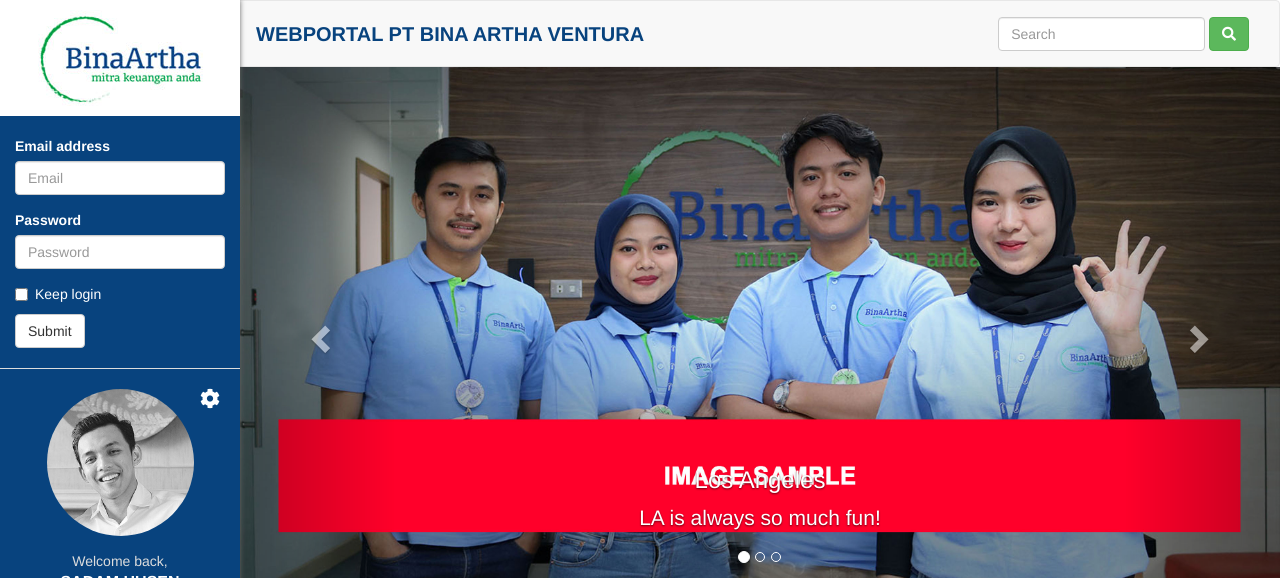
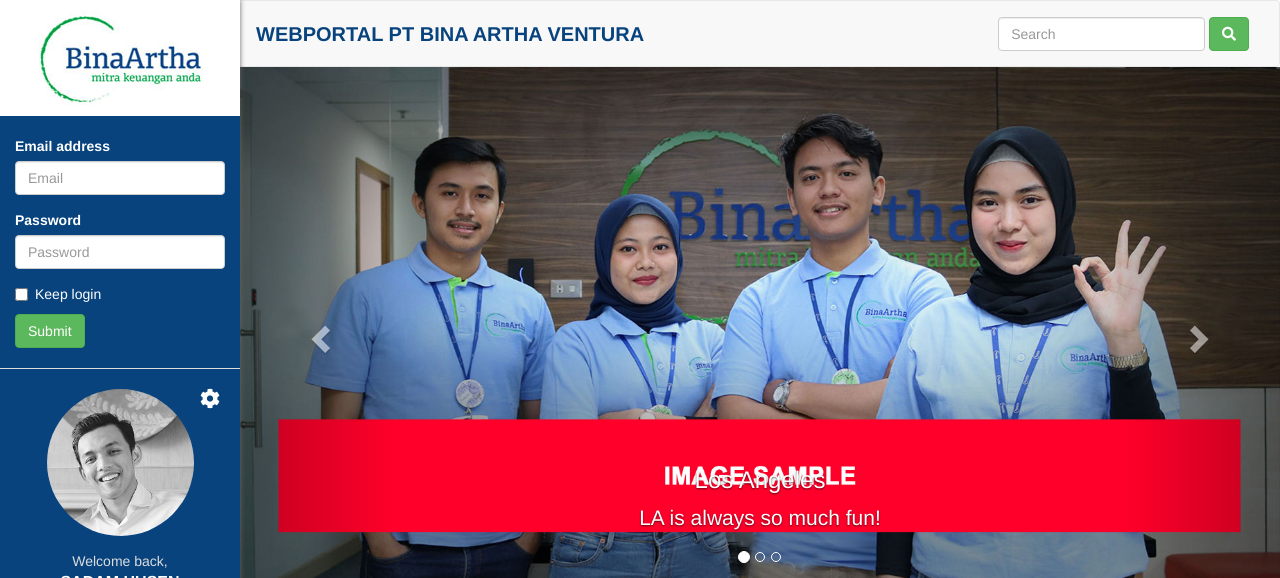
Before and after one commit to kemtol/Bina-Artha, a Jekyll site: the page built from index.html, in a window 1280 px wide. Shown: the top 578 px of the page. Built offline with Jekyll 4.4.1, drawn with Linux system fonts in a browser that asks for light colours; nearby versions of some CDN libraries; grey boxes are pictures that could not be loaded.

Commit message:
Update leftmenu.html

```diff
--- a/_includes/leftmenu.html
+++ b/_includes/leftmenu.html
@@ -20,7 +20,7 @@
               <input type="checkbox"> Keep login
             </label>
           </div>
-          <button type="submit" class="btn btn-default">Submit</button>
+          <button type="submit" class="btn btn-success">Submit</button>
         </form>
       </div>
       <!-- // sebelum login -->
```
